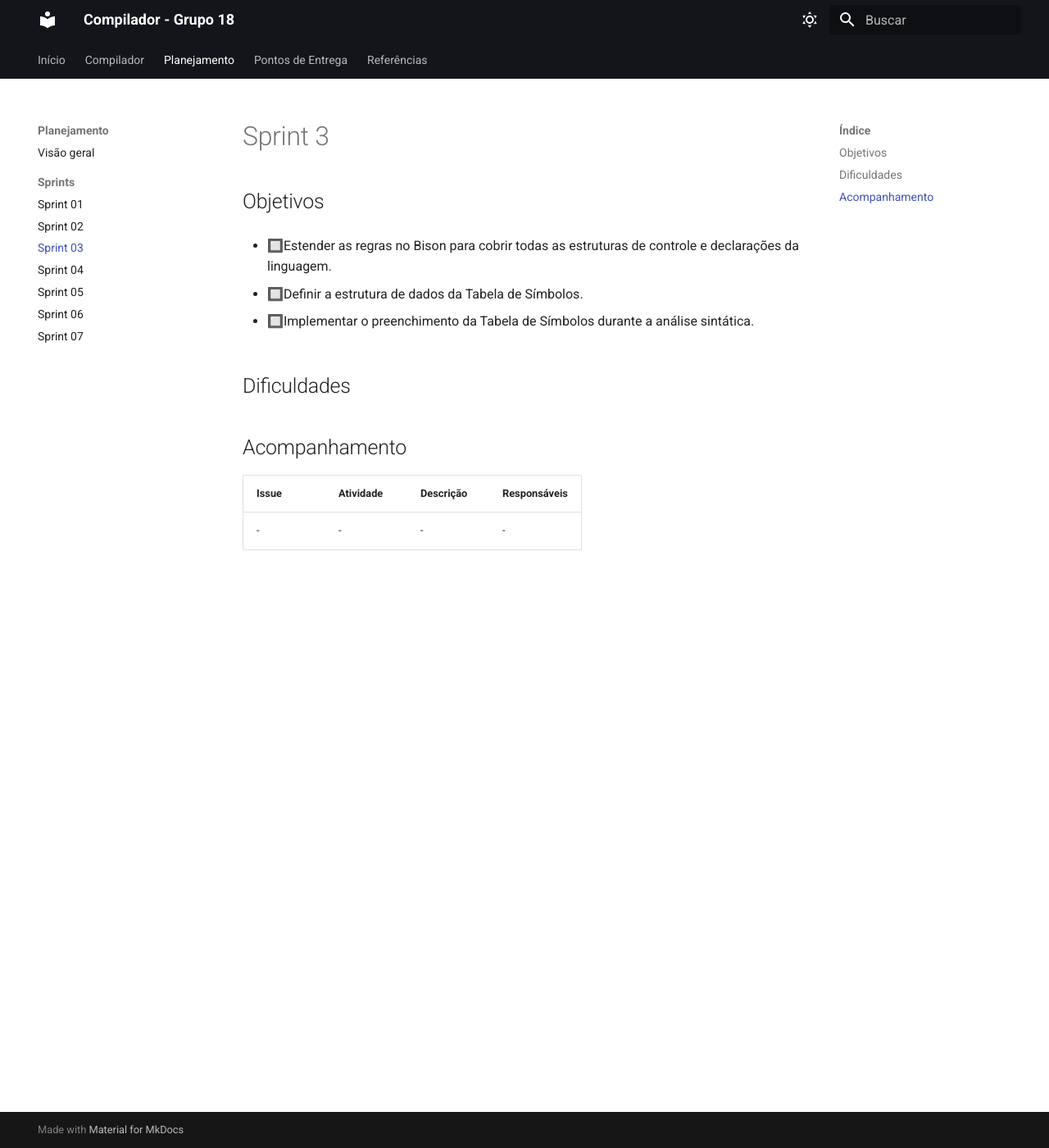
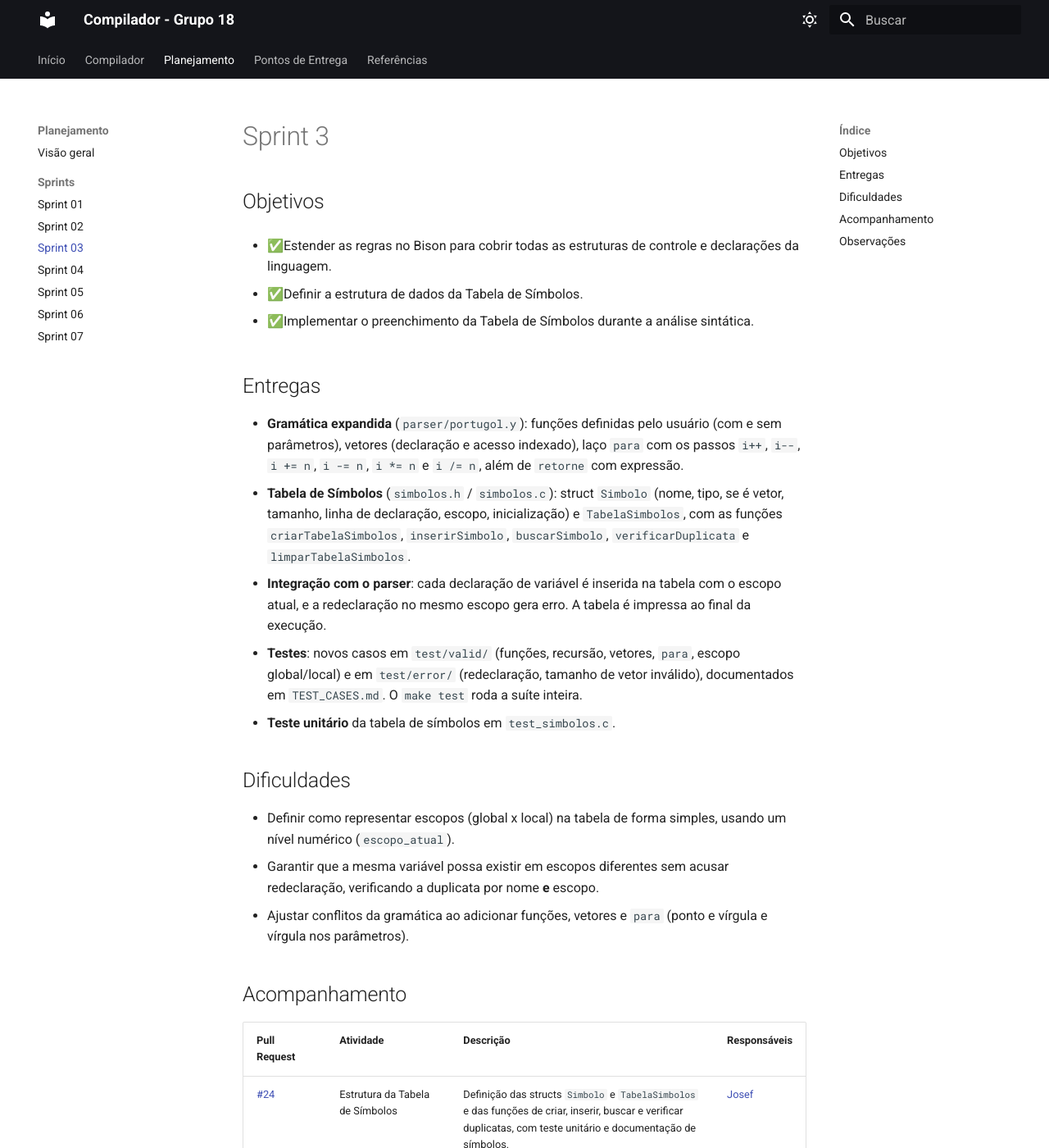
Before and after one commit to JosefWojtyla/G18_COMP1_26_2, an MkDocs documentation site: the page built from docs/planejamento/sprint-03.md, in a window 1280 px wide and 1400 px high. Shown: the whole window at 82% size. Built offline with MkDocs 1.6.1 and Material for MkDocs 9.7.7, drawn with Linux system fonts in a browser that asks for light colours; some of the changed text lies outside the part shown.

Commit message:
feat:adiciona documentação da sprint 3

```diff
--- a/docs/planejamento/sprint-03.md
+++ b/docs/planejamento/sprint-03.md
@@ -2,17 +2,35 @@
 
 ## Objetivos
 
-- 🔲Estender as regras no Bison para cobrir todas as estruturas de controle e declarações da linguagem.
+- ✅Estender as regras no Bison para cobrir todas as estruturas de controle e declarações da linguagem.
 
-- 🔲Definir a estrutura de dados da Tabela de Símbolos.
+- ✅Definir a estrutura de dados da Tabela de Símbolos.
 
-- 🔲Implementar o preenchimento da Tabela de Símbolos durante a análise sintática.
+- ✅Implementar o preenchimento da Tabela de Símbolos durante a análise sintática.
+
+## Entregas
+
+- **Gramática expandida** (`parser/portugol.y`): funções definidas pelo usuário (com e sem parâmetros), vetores (declaração e acesso indexado), laço `para` com os passos `i++`, `i--`, `i += n`, `i -= n`, `i *= n` e `i /= n`, além de `retorne` com expressão.
+- **Tabela de Símbolos** (`simbolos.h` / `simbolos.c`): struct `Simbolo` (nome, tipo, se é vetor, tamanho, linha de declaração, escopo, inicialização) e `TabelaSimbolos`, com as funções `criarTabelaSimbolos`, `inserirSimbolo`, `buscarSimbolo`, `verificarDuplicata` e `limparTabelaSimbolos`.
+- **Integração com o parser**: cada declaração de variável é inserida na tabela com o escopo atual, e a redeclaração no mesmo escopo gera erro. A tabela é impressa ao final da execução.
+- **Testes**: novos casos em `test/valid/` (funções, recursão, vetores, `para`, escopo global/local) e em `test/error/` (redeclaração, tamanho de vetor inválido), documentados em `TEST_CASES.md`. O `make test` roda a suíte inteira.
+- **Teste unitário** da tabela de símbolos em `test_simbolos.c`.
 
 ## Dificuldades
 
+- Definir como representar escopos (global x local) na tabela de forma simples, usando um nível numérico (`escopo_atual`).
+- Garantir que a mesma variável possa existir em escopos diferentes sem acusar redeclaração, verificando a duplicata por nome **e** escopo.
+- Ajustar conflitos da gramática ao adicionar funções, vetores e `para` (ponto e vírgula e vírgula nos parâmetros).
 
 ## Acompanhamento
 
-|Issue|Atividade|Descrição|Responsáveis|
+|Pull Request|Atividade|Descrição|Responsáveis|
 |-|-|-|-|
-|-|-|-|-|
+|[#24](https://github.com/JosefWojtyla/G18_COMP1_26_2/pull/24)|Estrutura da Tabela de Símbolos|Definição das structs `Simbolo` e `TabelaSimbolos` e das funções de criar, inserir, buscar e verificar duplicatas, com teste unitário e documentação de símbolos.|[Josef](https://github.com/JosefWojtyla)|
+|[#25](https://github.com/JosefWojtyla/G18_COMP1_26_2/pull/25)|Expansão da gramática|Regras de função do usuário, vetores e laço `para` com incremento, no `portugol.y`.|[Zayra](https://github.com/Zayra-Moraes)|
+|[#26](https://github.com/JosefWojtyla/G18_COMP1_26_2/pull/26)|Preenchimento da Tabela de Símbolos|Inserção dos símbolos durante o parse, controle de escopo e detecção de redeclaração.|[Josef](https://github.com/JosefWojtyla)|
+|[#32](https://github.com/JosefWojtyla/G18_COMP1_26_2/pull/32)|Testes da Sprint 3|Casos válidos e de erro para funções, vetores, `para` e escopos, com o catálogo em `TEST_CASES.md`.|[Josef](https://github.com/JosefWojtyla)|
+
+## Observações
+
+- O design e a construção da AST (PRs [#33](https://github.com/JosefWojtyla/G18_COMP1_26_2/pull/33), [#34](https://github.com/JosefWojtyla/G18_COMP1_26_2/pull/34) e [#35](https://github.com/JosefWojtyla/G18_COMP1_26_2/pull/35)) começaram no fim da Sprint 3, mas fazem parte do escopo da Sprint 4 e serão registrados lá.
```
